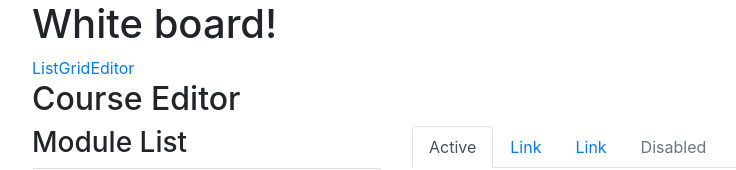
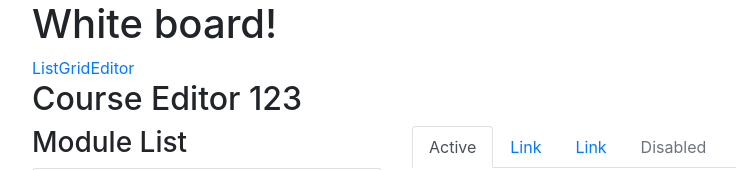
Before and after one commit to wnykuang/reactDEMO, a React (Create React App) app: page /course-editor/123 in a window 1280 px wide. Shown: the top 170 px of the page, without its empty margins (53-789 px from the left). Built offline with nearby package versions, Linux system fonts and the light colour scheme.

Commit message:
update course editor and whiteboard

```diff
--- a/src/components/CourseCard.js
+++ b/src/components/CourseCard.js
@@ -16,10 +16,10 @@ export default class CourseCard extends React.Component {
                      src="https://picsum.photos/300/200"/>
                 <div className="card-body">
                     <h5 className="card-title">
-                        {this.props.title}
+                        {this.props.course.title}
                     </h5>
                     <p className="card-text">Card text.</p>
-                    <a href="#" className="btn btn-primary">More...</a>
+                    <a href={`/course-editor/${this.props.course.id}`} className="btn btn-primary">More...</a>
                 </div>
             </div>
         )
--- a/src/components/CourseEditor.js
+++ b/src/components/CourseEditor.js
@@ -4,10 +4,20 @@ import LessonTabs from "./LessonTabs";
 import TopicPills from "./TopicPills";
 
 export default class CourseEditor extends React.Component {
+
+    constructor(props) {
+        super()
+        this.state = {
+            courseId : props.match.params.courseId
+        }
+    }
+
+
+
     render() {
         return (
             <div>
-                <h2>Course Editor</h2>
+                <h2>Course Editor {this.state.courseId}</h2>
                 <div className="row">
                     <div className="col-4 left">
                         <ModuleList/>
--- a/src/components/CourseGrid.js
+++ b/src/components/CourseGrid.js
@@ -7,7 +7,9 @@ const CourseGrid = ({courses}) =>
         <div className="card-group">
             {
                 courses.map((course) =>
-                    <CourseCard title={course.title}/>)
+                    <CourseCard
+                        course={course}
+                        title={course.title}/>)
 
             }
         </div>
--- a/src/components/Whiteboard.js
+++ b/src/components/Whiteboard.js
@@ -30,7 +30,7 @@ export default class Whiteboard extends React.Component {
                            render={() => <CourseGrid courses={courses}/>}/>
 
                     <Route
-                        path="/course-editor"
+                        path="/course-editor/:courseId"
                        component={CourseEditor}/>
 
                     {/*<div className="card-group">*/}
```
